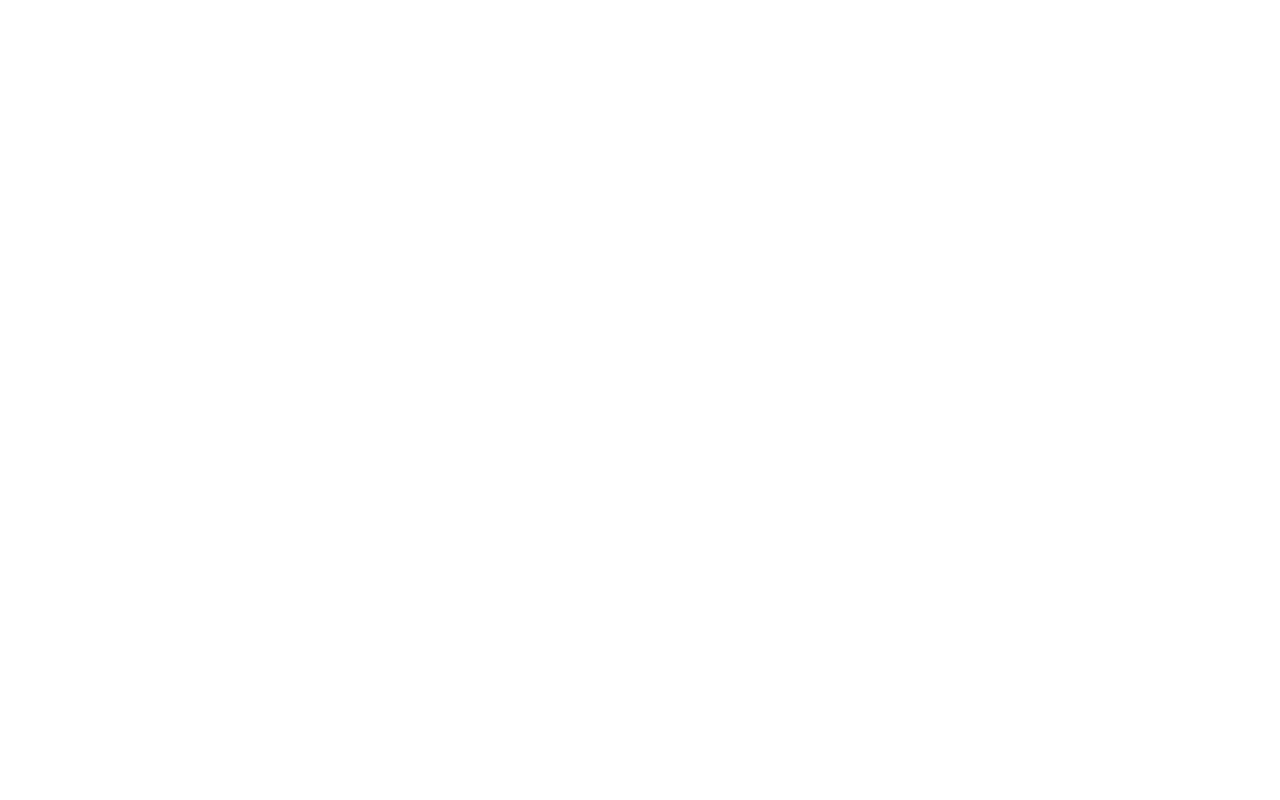
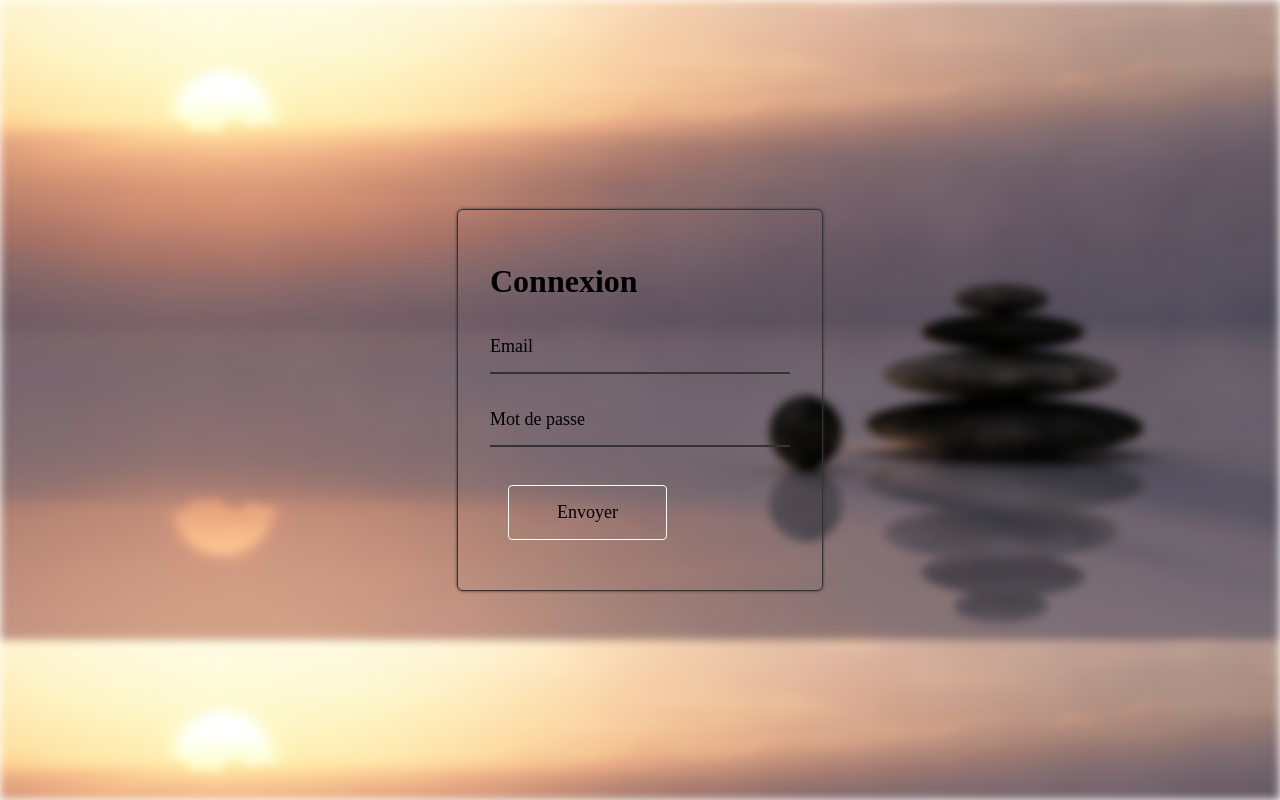
Before and after one commit to Sarahgues/AnimerLesLAbelsDunFormulaire, a website: page index.html in a window 1280 px wide. Drawn offline with Linux system fonts and the light colour scheme; a web font is replaced by a local one.

Commit message:
fin de programmation de la page de connnexion

```diff
--- a/index.html
+++ b/index.html
@@ -1,28 +1,35 @@
 <!DOCTYPE html>
 <html lang="fr">
+
 <head>
-  <meta charset="UTF-8">
-  <meta name="viewport" content="width=device-width, initial-scale=1.0">
-  <meta http-equiv="X-UA-Compatible" content="ie=edge">
+    <meta charset="UTF-8" />
+    <meta name="viewport" content="width=device-width, initial-scale=1.0" />
+    <meta http-equiv="X-UA-Compatible" content="ie=edge" />
 
-  <title>Bac à sable</title>
+    <title>Bac à sable</title>
 
-  <!-- <link href="./assets/bootstrap.css" rel="stylesheet"> -->
-  <link rel="stylesheet" href="https://use.fontawesome.com/releases/v5.8.2/css/all.css">
-  <link href="./style.css" rel="stylesheet">
+    <!-- <link href="./assets/bootstrap.css" rel="stylesheet"> -->
+    <link rel="stylesheet" href="https://use.fontawesome.com/releases/v5.8.2/css/all.css" />
+    <link href="./style.css" rel="stylesheet" />
 </head>
 
 <body>
+    <div class="container">
+        <h1>Connexion</h1>
+        <div class="form-control">
+            <input type="text" required />
+            <label for="Email">Email</label>
+        </div>
+        <div class="form-control">
+            <input type="password" required />
+            <label for="password">Mot de passe</label>
+        </div>
+        <button type="">Envoyer</button>
+    </div>
 
-
-
-
-
-  <script src="./assets/jquery.min.js" type="text/javascript" ></script>
-  <script src="./assets/bootstrap.js" type="text/javascript" ></script>
-  <script src="./script.js" type="text/javascript" ></script>
+    <script src="./assets/jquery.min.js" type="text/javascript"></script>
+    <script src="./assets/bootstrap.js" type="text/javascript"></script>
+    <script src="./script.js" type="text/javascript"></script>
 </body>
 
-
-
 </html>
--- a/style.css
+++ b/style.css
@@ -1,3 +1,97 @@
+@import url("https://fonts.googleapis.com/css2?family=ZCOOL+XiaoWei&display=swap");
+* {
+    box-sizing: border-box;
+}
+
+body {
+    font-family: "ZCOOL XiaoWei", serif;
+    display: flex;
+    align-items: center;
+    justify-content: center;
+    flex-direction: column;
+    min-height: 100vh;
+    margin: 0;
+}
+
+body:before {
+    content: "";
+    position: absolute;
+    top: 0;
+    left: 0;
+    width: 100%;
+    height: 100%;
+    z-index: -100;
+    background: url(./media/basic-pics/meditation.jpg);
+    filter: blur(5px);
+}
+
+.container {
+    border: 1px solid #333;
+    padding: 2rem;
+    border-radius: 6px;
+    box-shadow: 0 0 3px #333;
+}
+
+.form-control {
+    position: relative;
+    margin: 20px 0;
+    width: 300px;
+}
+
+.form-control input {
+    width: 300px;
+    border: 0;
+    border-bottom: 2px solid #333;
+    font-size: 18px;
+    font-family: inherit;
+    padding: 15px 0;
+    transition: all 0.2s ease-in;
+    outline: none;
+    background: transparent;
+}
+
+.form-control input:focus,
+.form-control input:valid {
+    border-bottom-color: rgb(234, 241, 168);
+}
+
+.form-control label {
+    font-size: 18px;
+    position: absolute;
+    top: 15px;
+    left: 0;
+}
+
+.form-control input:focus+label,
+.form-control input:valid+label {
+    color: rgb(252, 251, 250);
+    transform: translateY(-20px);
+    font-size: 14px;
+    transition: all 0.5 s ease;
+}
+
+button {
+    margin: 1em;
+    padding: 1rem 3rem;
+    border-radius: 4px;
+    border: 1px solid rgb(252, 251, 250);
+    cursor: pointer;
+    font-family: inherit;
+    font-size: 18px;
+    outline: none;
+    transition: 0.4s ease;
+    background: transparent;
+}
+
+button:hover {
+    box-shadow: inset 0 0 0 30px rgb(255, 197, 88), 1px 1px 3px #333;
+    transform: translateX(4px);
+    color: #eee;
+}
+
+button:active {
+    transform: scale(0.95);
+}
 
 
 /*# sourceMappingURL=style.css.map */
```
Also changed, not shown: media/basic-pics/meditation.jpg (added).
